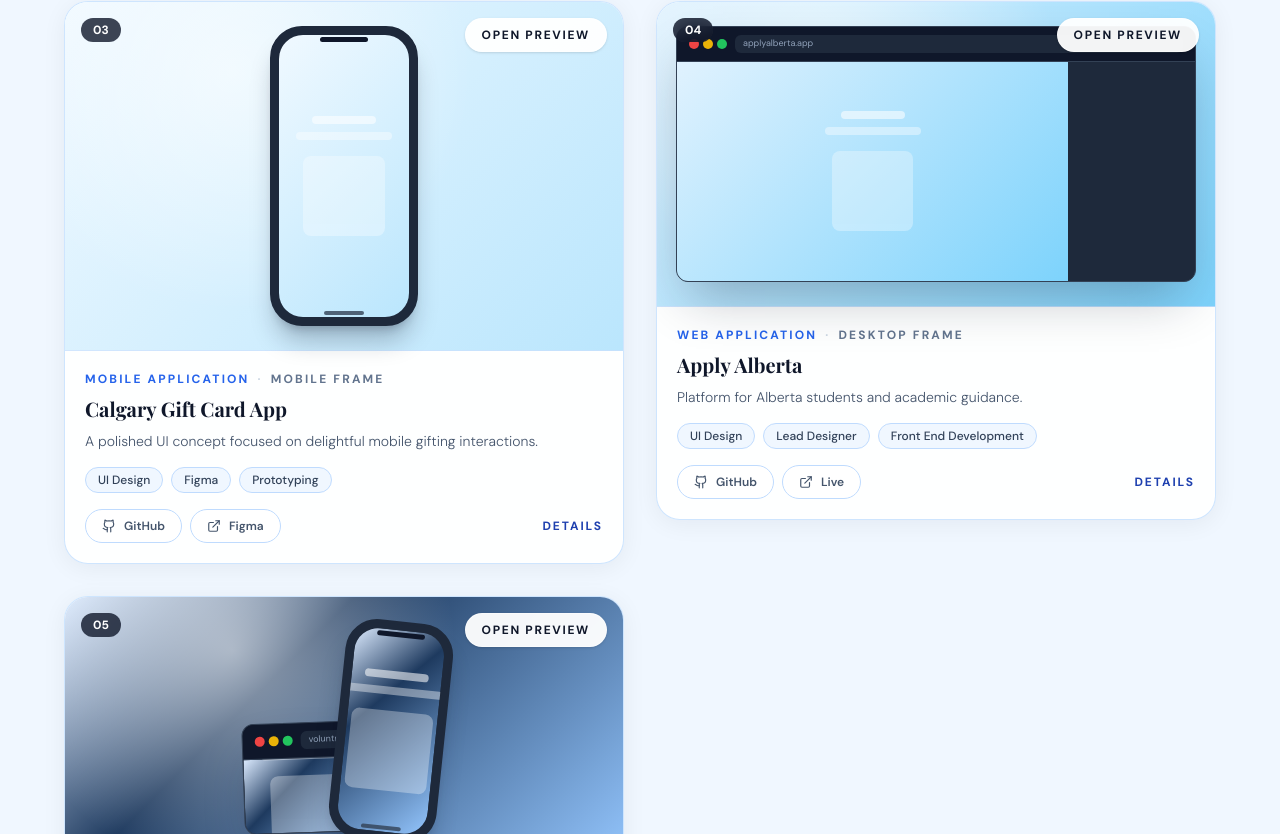
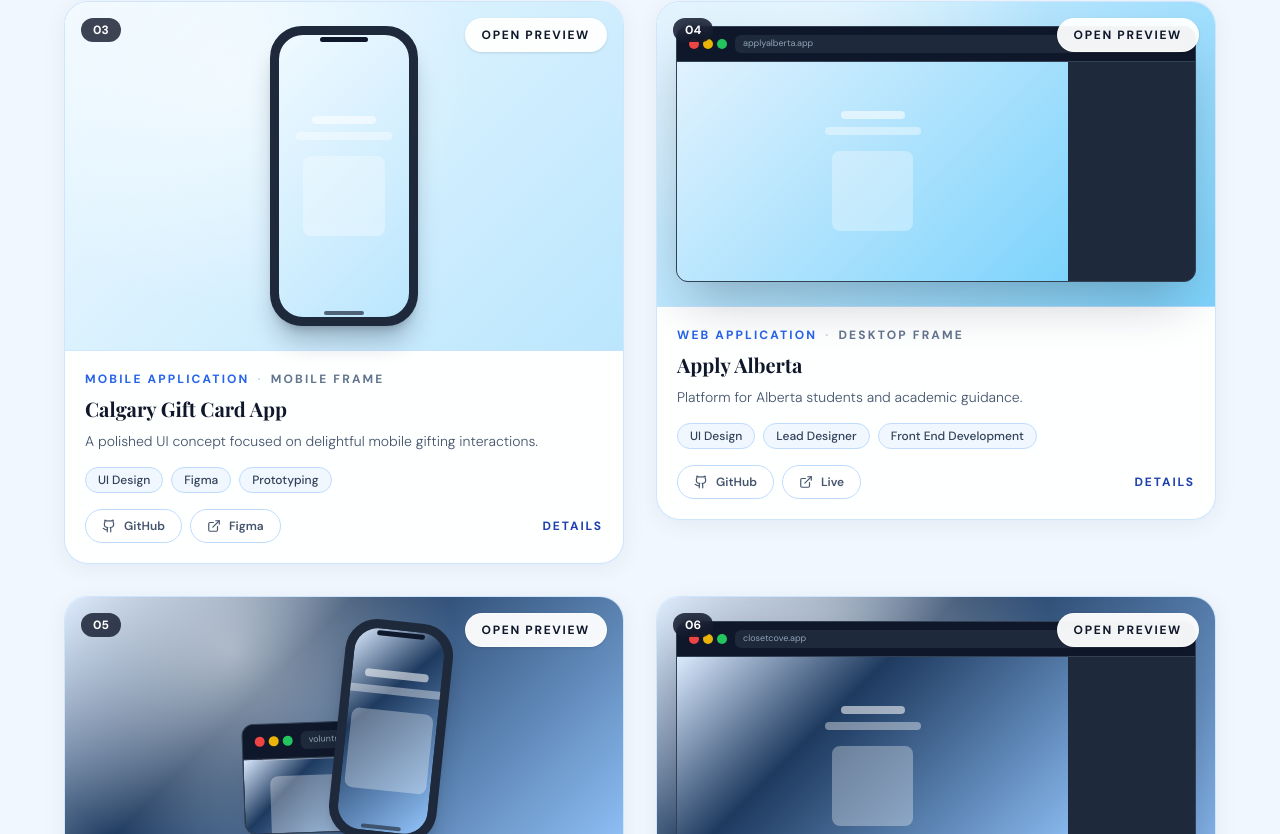
Before and after one commit to zeynep-ozdemir1905/zeynepportfoy, a Next.js app: page / in a window 1280 px wide. Shown: the part 3673-4507 px from the top of the page. Built offline with nearby package versions, Linux system fonts and the light colour scheme.

Commit message:
added new prohects

```diff
--- a/app/components/sections/interactive-resume-section.tsx
+++ b/app/components/sections/interactive-resume-section.tsx
@@ -24,7 +24,7 @@ export function InteractiveResumeSection() {
       <div className="mx-auto w-full max-w-6xl">
         <SectionHeader
           icon={FileText}
-          label="Interactive resume"
+          label="Resume"
           title="Proof points at a glance"
           description="Switch tabs to see stats, education, and skills—built for recruiters who skim in under a minute."
         />
--- a/app/data/portfolio.ts
+++ b/app/data/portfolio.ts
@@ -180,16 +180,6 @@ export type Internship = {
 
 export const INTERNSHIPS: Internship[] = [
   {
-    date: "Dec 2025 - Present",
-    title: "UX/UI Designer & Developer",
-    org: "MLC",
-    location: "Calgary, AB",
-    highlights: [
-      "Enterprise Figma systems and accessible UI delivery.",
-      "Front-end implementation for operational software.",
-    ],
-  },
-  {
     date: "Jun 2026 - Present",
     title: "Web Developer Intern",
     org: "Tech Connect Alberta",
@@ -199,6 +189,17 @@ export const INTERNSHIPS: Internship[] = [
       "Designed client sites in Figma and shipped accessible UI updates.",
     ],
   },
+  {
+    date: "Feb 2026 - June 2026",
+    title: "UX/UI Designer & Developer",
+    org: "MLC",
+    location: "Calgary, AB",
+    highlights: [
+      "Enterprise Figma systems and accessible UI delivery.",
+      "Front-end implementation for operational software.",
+    ],
+  },
+
 ];
 
 export type VolunteerRole = {
@@ -211,7 +212,7 @@ export type VolunteerRole = {
 export const VOLUNTEER: VolunteerRole[] = [
   {
     title: "Marketing Volunteer",
-    org: "Enactus",
+    org: "Enactus SAIT",
     period: "Sep 2025 - Present",
     description:
       "Planned social media campaigns, created visuals in Canva and Figma, and kept brand messaging consistent across outreach and recruitment.",
@@ -228,6 +229,8 @@ export const VOLUNTEER: VolunteerRole[] = [
   },
   {
     title: "Graphic Designer",
+    org: "IDI Calgary",
+    period: "Jun 2025 - Present",
     description:
       "Created social and print visuals in Figma and Adobe tools—balanced brand warmth with readable hierarchy.",
   },
@@ -343,6 +346,34 @@ export const projects: Project[] = [
     details:
       "An accessible, user-friendly experience for discovering opportunities, applying, and tracking volunteer progress.",
   },
+  {
+    id: "Closetcove",
+    number: "06",
+    title: "Closetcove",
+    category: "Web Application",
+    description: "A platform for clothe lovers to find and shop clothes. Built for a client. Built with HTML, CSS, JavaScript, and Typescript.",
+    tech: ["UI Design", "Lead Designer", "Front End Development"],
+    accent: "linear-gradient(135deg, #dbeafe 0%, #1e3a5f 35%, #93c5fd 100%)",
+    device: "desktop",
+    live: "https://closetcove.vercel.app/",
+    details:
+      "An accessible, user-friendly experience for finding and shopping clothes.",
+  },
+  {
+    id: "Panghimagas Mo",
+    number: "07",
+    title: "Panghimagas Mo",
+    category: "Web Application",
+    description: "A web application for Phlippine food lovers to find and shop food. Built for a client. Built with HTML, CSS, JavaScript, and Typescript.",
+    tech: ["UI Design", "Lead Designer", "Front End Development"],
+    accent: "linear-gradient(135deg, #dbeafe 0%, #1e3a5f 35%, #93c5fd 100%)",
+    device: "desktop",
+    live: "https://panghimas-mo.vercel.app/",
+    details:
+      "An accessible, user-friendly experience for finding and shopping food from local Philippine bakery.",
+  },
+
+
 ];
 
 export const socials = [
```
